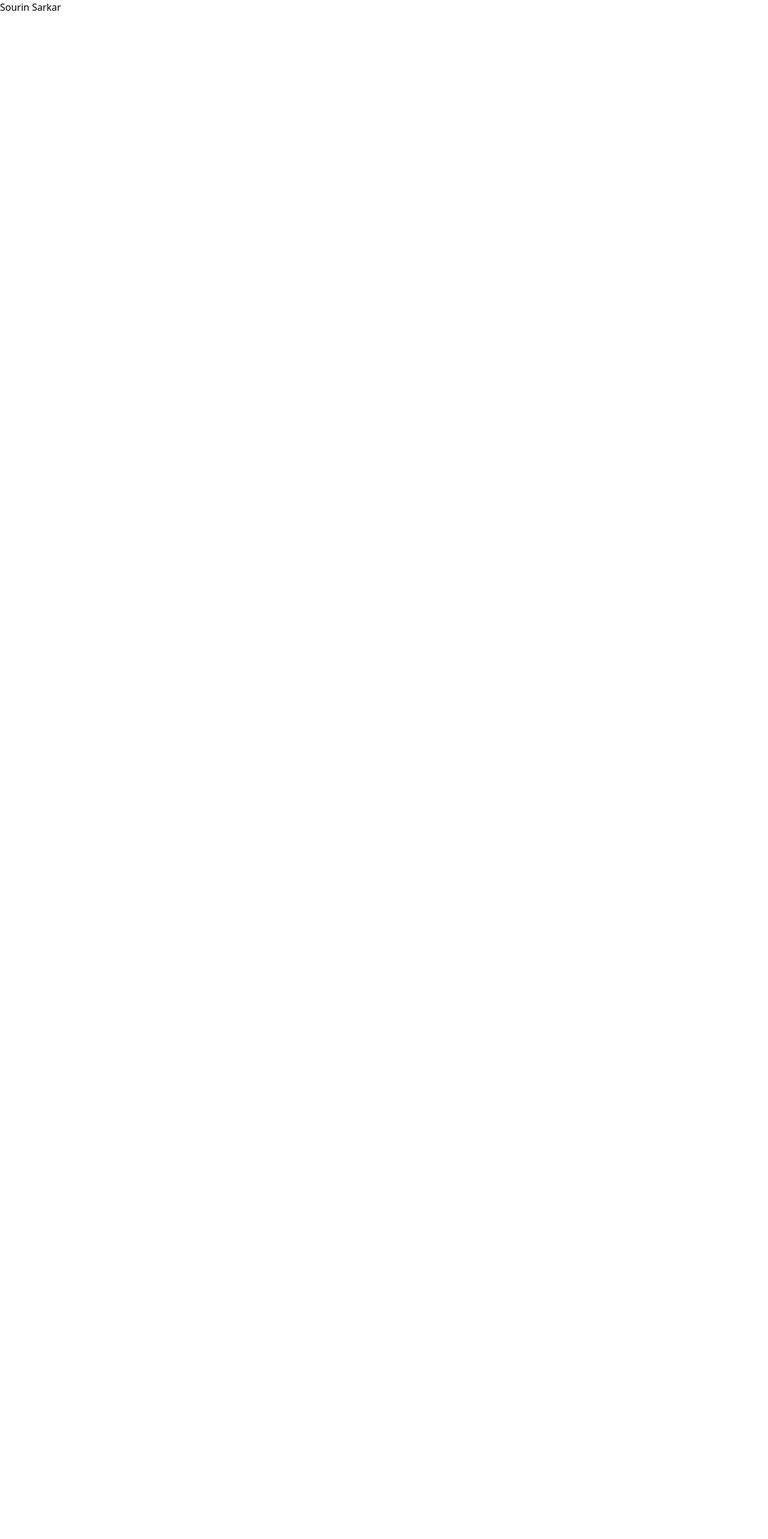
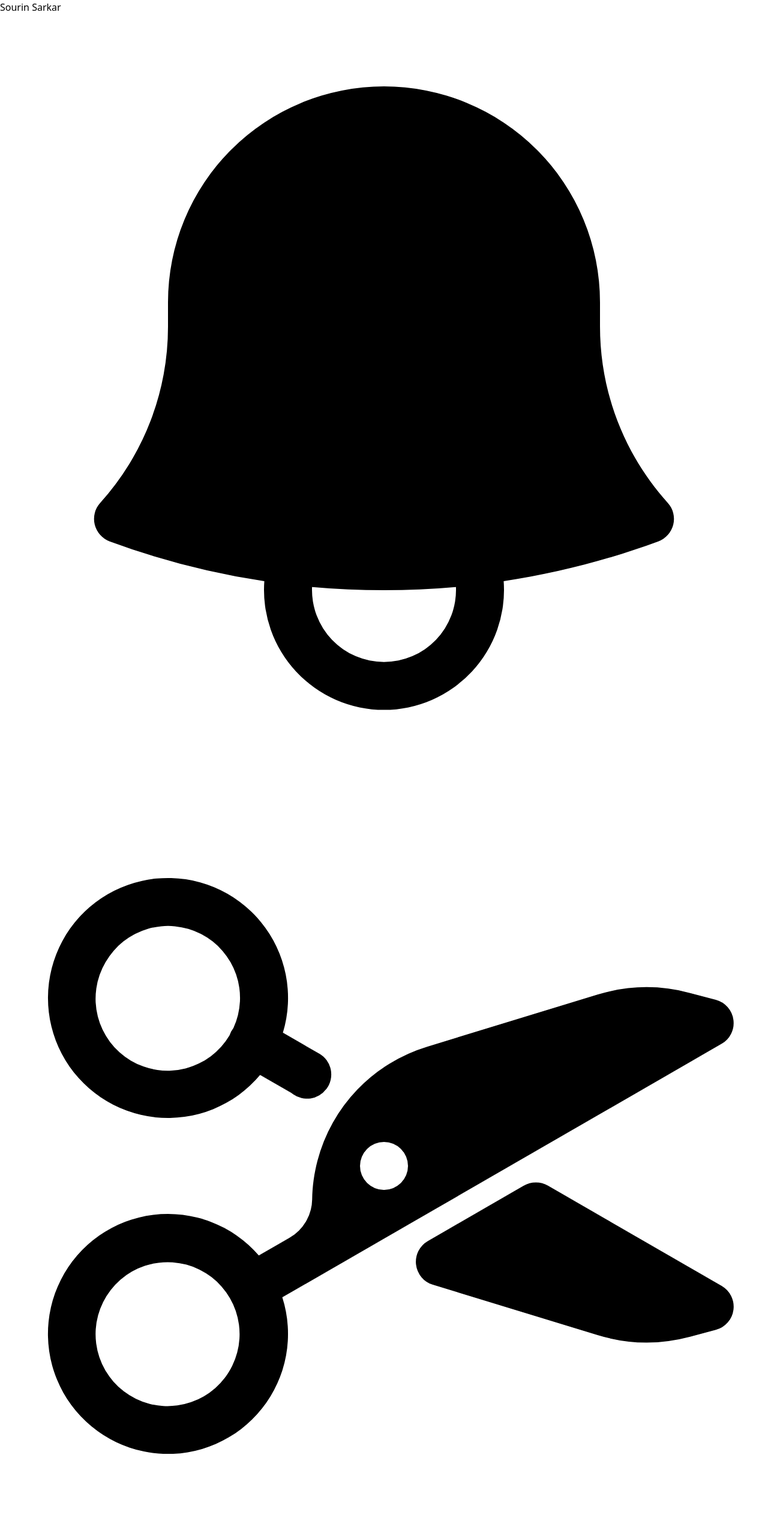
Before and after one commit to sourinsarkar/portfolioX, a React (Vite) app: page / in a window 1280 px wide. Shown: the top 2566 px of the page at 60% size. Before the commit the page ends 800 px from the top, so only its background shows below. Built offline with nearby package versions, Linux system fonts and the light colour scheme.

Commit message:
Testing icons

```diff
--- a/package.json
+++ b/package.json
@@ -10,6 +10,7 @@
     "preview": "vite preview"
   },
   "dependencies": {
+    "@heroicons/react": "^2.0.18",
     "iconoir-react": "^7.0.2",
     "react": "^18.2.0",
     "react-dom": "^18.2.0"
--- a/src/App.tsx
+++ b/src/App.tsx
@@ -1,4 +1,3 @@
-import "./App.css";
 import Home from "./layouts/Home";
 
 function App() {
--- a/src/components/GlobalNav.tsx
+++ b/src/components/GlobalNav.tsx
@@ -1,3 +1,6 @@
+import { BellIcon, ScissorsIcon } from "@heroicons/react/24/outline"
+import { BellIcon as SolidBellIcon, ScissorsIcon as SolidScissorsIcon } from "@heroicons/react/24/solid"
+
 const GlobalNav: React.FC = () => {
     return (
         <div>
@@ -15,6 +18,11 @@ const GlobalNav: React.FC = () => {
                 <div></div>
                 <div></div>
             </div>
+            <SolidBellIcon className="h-6 w-6 text-blue-900" />
+            <SolidScissorsIcon className="h-6 w-6 text-blue-900" />
+            <ScissorsIcon className="h-6 w-6 text-yellow-300" />
+            <BellIcon className="h-6 w-6 text-yellow-300 stroke-1" />
+            <BellIcon className="h-6 w-6 text-yellow-300 stroke-2" />
         </div>
     );
 }
```
Also changed, not shown: 1 other file (tests, documents, lock files or other folders).
